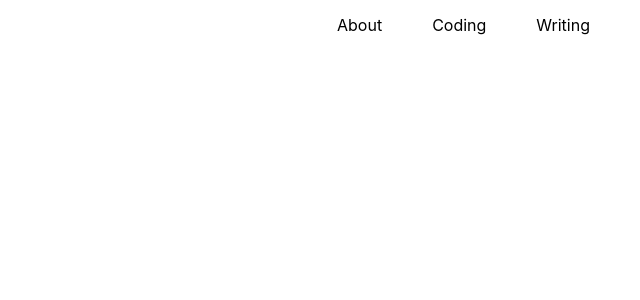
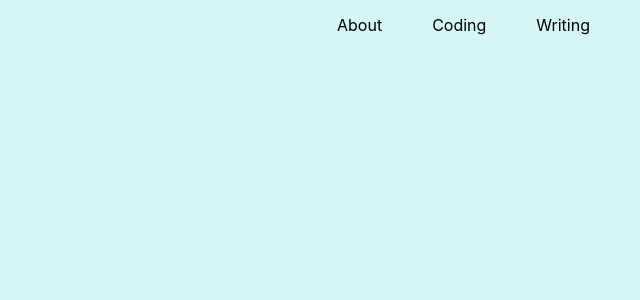
Before and after one commit to legsateri/dev-writing-portfolio, a React (Create React App) app: page / in a window 1280 px wide. Shown: the top 300 px of the page, without its empty margins (640-1280 px from the left). Built offline with nearby package versions, Linux system fonts and the light colour scheme.

Commit message:
Added background color to site

```diff
--- a/src/index.css
+++ b/src/index.css
@@ -5,6 +5,7 @@ body {
     sans-serif;
   -webkit-font-smoothing: antialiased;
   -moz-osx-font-smoothing: grayscale;
+  background-color: #D6F5F7;
 }
 
 code {
```
